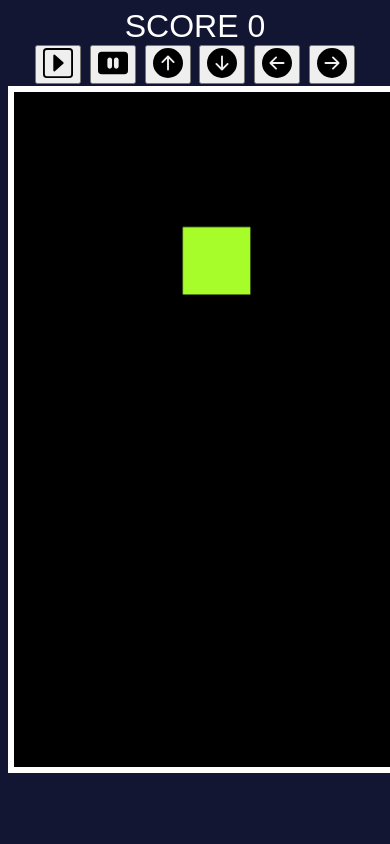
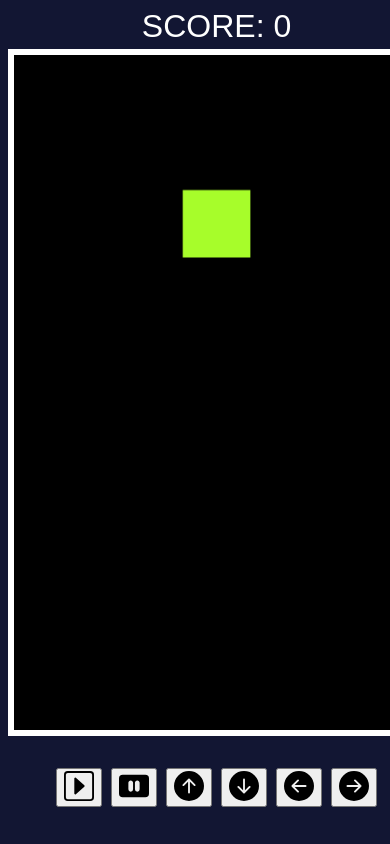
Before and after one commit to andreschaconr/tetrix, a plain HTML site: page index.html in a window 390 px wide. Shown: the top 844 px of the page. Drawn offline with Linux system fonts and the light colour scheme.

Commit message:
botones de movimiento posicionados y verificado el responsive

```diff
--- a/index.html
+++ b/index.html
@@ -11,7 +11,7 @@
 </head>
 <body onload = 'initialize();'>
     <div id="score"><p>score</p></div>
-    <div>
+    <div id="buttons">
         <button onclick="dibujarTeclado(32)" id="play" >
             <svg xmlns="http://www.w3.org/2000/svg" width="30" height="30" fill="currentColor" class="bi bi-caret-right-square" viewBox="0 0 16 16">
                 <path d="M14 1a1 1 0 0 1 1 1v12a1 1 0 0 1-1 1H2a1 1 0 0 1-1-1V2a1 1 0 0 1 1-1h12zM2 0a2 2 0 0 0-2 2v12a2 2 0 0 0 2 2h12a2 2 0 0 0 2-2V2a2 2 0 0 0-2-2H2z"/>
@@ -45,7 +45,9 @@
         </button>
 
     </div>
+    <div id="board">
     <canvas id="canvas" width="240" height="400" />
+    </div>
 
 
 </body>
--- a/script.js
+++ b/script.js
@@ -209,7 +209,7 @@ function initialize(){ //this function star all, she is called in the html whit
     }
 
     function updateScore() {
-        document.getElementById('score').innerText =("SCORE  "+player1.score) ; //this function update and print the score in the score div
+        document.getElementById('score').innerText =("SCORE:  "+player1.score) ; //this function update and print the score in the score div
     }
 
     document.addEventListener('keydown',  event => {
--- a/style.css
+++ b/style.css
@@ -4,19 +4,21 @@ body {
     font-family: sans-serif;
     font-size: 2em;
     text-align: center;
-
-  }
-  canvas {
-    border: solid .2em #fff;
-    height: 80vh;
-  }
-  #score {
-
-
-
-    top: 89vh;
-
+    display: grid;
+    grid-template-rows: 0;
 
 
 
   }
+
+  canvas {
+
+    border: solid .2em #fff;
+    height: 80vh;
+
+  }
+  #buttons{
+    position: relative;
+    top: 90vh;
+
+  }
```
